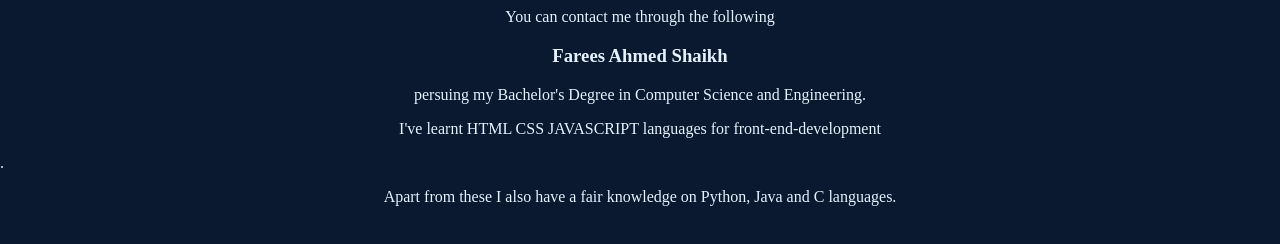
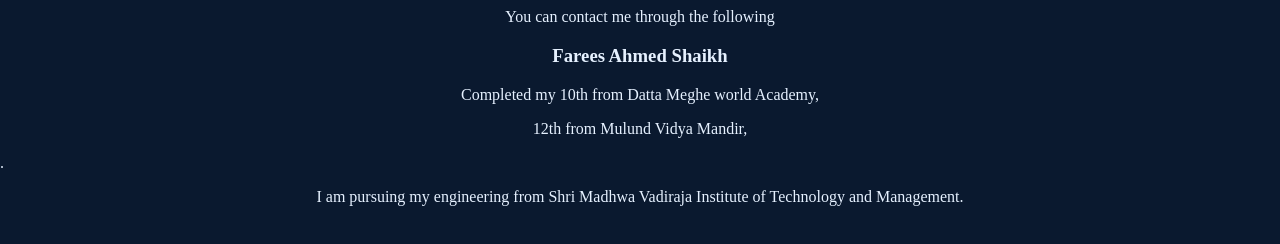
Before and after one commit to FareesAhmedZahidShaikh/My-Portfolio, a plain HTML site: page resume_4.html in a window 1280 px wide. Shown: the part 178-422 px from the top of the page. Drawn offline with Linux system fonts and the light colour scheme.

Commit message:
Update resume_4.html

```diff
--- a/resume_4.html
+++ b/resume_4.html
@@ -68,7 +68,8 @@ header {
       <p align="center">You can contact me through the following</p>
     </div>
     <div class="container">
-    <h3 align="center">Farees Ahmed Shaikh</h3><p align="center">persuing my Bachelor's Degree in Computer Science and Engineering.</p><p align="center">I've learnt HTML CSS JAVASCRIPT languages for front-end-development</p>.<p align="center">Apart from these I also have a fair knowledge on Python, Java and C languages.</p>
+    <h3 align="center">Farees Ahmed Shaikh</h3><p align="center">Completed my 10th from Datta Meghe world Academy, </p><p align="center"> 12th from Mulund Vidya Mandir,
+</p>.<p align="center"> I am pursuing my engineering from Shri Madhwa Vadiraja Institute of Technology and Management.</p>
 </div>
 
 </body>
```
